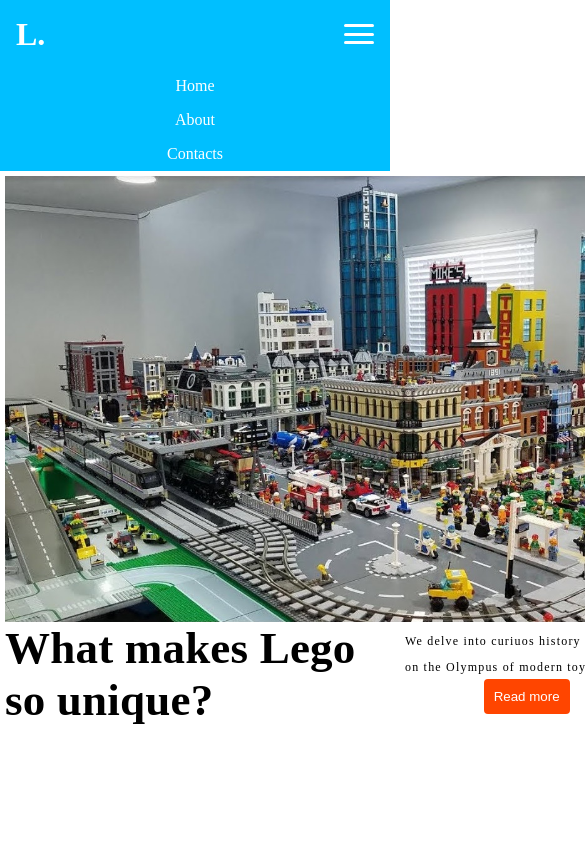
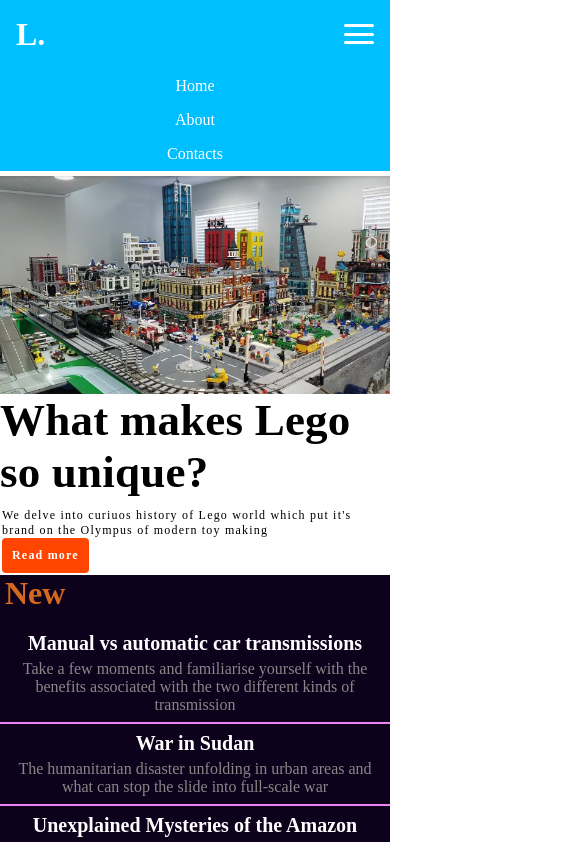
Before and after one commit to GiorgiiLazi/news-site, a Vue app: page / in a window 390 px wide. Shown: the top 842 px of the page, 585 px wide, since content can reach past the window. Built offline with nearby package versions, Linux system fonts and the light colour scheme.

Commit message:
added mobile layout for Home page and finished About page

```diff
--- a/src/components/Navbar.vue
+++ b/src/components/Navbar.vue
@@ -85,7 +85,7 @@
     border-radius: 4px;
 }
 
-@media (max-width: 400px){
+@media only screen and (max-width: 400px){
     .toggle-button{
         display: flex;
     }
--- a/src/components/SectionOne.vue
+++ b/src/components/SectionOne.vue
@@ -3,10 +3,10 @@
     <div class="wrapper-one">
         <div class="article-one">
             <img src="@/assets/legocity.jpg" alt="">
-            <a class="bold-statement" href="#">What makes Lego so unique?</a>
+            <router-link :to="{name: 'home'}"  class="bold-statement" href="#">What makes Lego so unique?</router-link>
             <div class="description">
-                <a href="#">We delve into curiuos history of Lego world which put it's brand on the Olympus of modern toy making</a>
-                <button>Read more</button>
+                <router-link :to="{name: 'home'}" >We delve into curiuos history of Lego world which put it's brand on the Olympus of modern toy making</router-link>
+                <router-link :to="{name: 'home'}" class="button">Read more</router-link>
             </div>
         </div>
     </div>
@@ -55,21 +55,20 @@
 }
 .box{
     display:grid;
-    grid-template-columns: repeat(12fr, minmax(50px, 120px));
-    grid-template-rows: repeat(12fr, minmax(50px, 120px));
+    grid-template-columns: repeat(auto, 12fr);
+    grid-template-rows: repeat(auto, 12fr);
+    gap: 2.5px;
 }
 .wrapper-one{
-    grid-column: 1/2;
+    grid-column: 1/10;
     grid-row: 1/10;
-    max-width: 800px;
-    margin: 5px;
+    margin: 5px auto;
 
 }
 .wrapper-two{
-    grid-column: 10/13;
+    grid-column: 11/13;
     grid-row: 1/10;
-    max-width: 350px;
-    margin: 5px 0;
+    margin: 5px auto;
 }
 .article-one{
     display:inline-block;
@@ -87,7 +86,6 @@
     grid-row: 1/4;
 }
 .bold-statement{
-    width: 400px;
     font-size: 45px;
     letter-spacing: 0.2px;
     font-weight: bold;
@@ -98,7 +96,6 @@
     grid-row: 4/5;
 }
 .description{
-    width: 400px;
     font-size: 15px;
     grid-column: 2;
     grid-row: 4/5;
@@ -114,19 +111,22 @@
     text-decoration: none;
 
 }
-.description button{
-    position: relative;
-    top: 40px;
-    right: 150px;
+.description .button{
     border: none;
+    font-weight: bold;
     background-color: orangered;
     color: white;
     padding: 10px;
     border-radius: 4px;
+    cursor: pointer;
+}
+.description a{
+    display: inline-block;
+    margin: 0 2px;
 }
 .right-panel{
     text-align:center;
-    max-height: 700px;
+    /* max-height: 700px; */
     background-color:rgb(14, 1, 27)
 }
 .right-panel h1{
@@ -138,10 +138,6 @@
 .right-panel h5{
     color:chocolate;
     margin: 0 0 10px 0px;
-}
-.right-panel div{
-    width: 100%;
-
 }
 .title-one{
     display: block;
@@ -166,5 +162,30 @@
     margin: 30px 0;
 }
 
+@media only screen and (max-width: 400px){
+    .wrapper-one{
+        grid-column: 1/-1;
+        grid-row: 1/10;
+    }
+    .wrapper-two{
+        grid-column: 1/-1;
+        grid-row: 10/13;
+    }
+    .article-one img{
+        grid-row: 1/8;
+        grid-column: 1/-1;
+    }
+    .bold-statement{
+        grid-row: 9/10;
+        grid-column: 1/-1;
+    }
+    .description{
+        grid-column: 1/-1;
+        grid-row:11/13;
+    }
+
+
+}
+
 
 </style>
--- a/src/views/AboutView.vue
+++ b/src/views/AboutView.vue
@@ -1,7 +1,22 @@
 <template>
   <div class="about">
     <Navbar/>
-    <h1>This is an about page</h1>
+    <div class="container">
+      <div class="box-one">
+
+        <h1>Who we are</h1>
+        <hr>
+        <p><span class="name">L. news</span> website is a portfolio projects, a single page application. The purpose of this website is to show its developer's skills in grid, vue, js and html.</p>
+        <br>
+        <br>
+        <p>All articles on this website are open-source, links are provided, no copyright infringment is intended.</p>
+
+      </div>
+      <div class="box-two">
+        <img src="@/assets/face.jpg" alt="">
+      </div>
+
+    </div>
   </div>
 </template>
 
@@ -12,3 +27,43 @@
   components: { Navbar }
 }
 </script>
+
+<style scoped>
+.container{
+  background-color: black;
+  display: grid;
+  grid-template-columns: repeat(auto, 4fr);
+  grid-template-rows: repeat(auto, 12fr);
+}
+.box-one{
+  grid-column: 1;
+  grid-row: 1/-1;
+  color: white;
+}
+.box-one h1{
+  text-align: center;
+  font-size: 75px;
+}
+.box-one p{
+  text-align: left;
+  margin: 5px;
+  font-size: 24px;
+}
+.box-one p span{
+  font-size:34px;
+  text-decoration:underline;
+}
+.box-two{
+  grid-column: 2/5;
+  grid-row:1/-1;
+}
+.box-two img{
+  max-width: 100%;
+}
+hr{
+  border-bottom: 3px solid white;
+  border-radius: 4px;
+  margin: 20px 20px ;
+}
+
+</style>
```
Also changed, not shown: src/assets/face.jpg (added).
